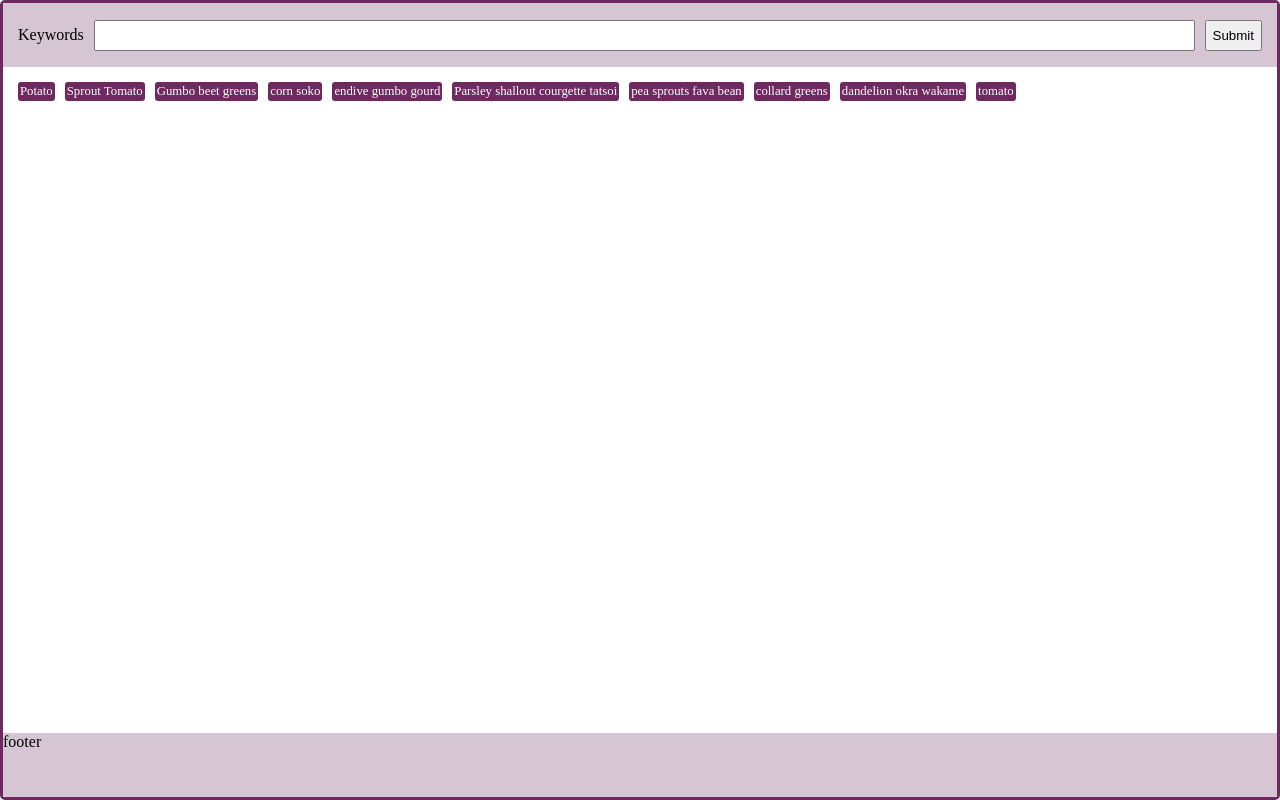
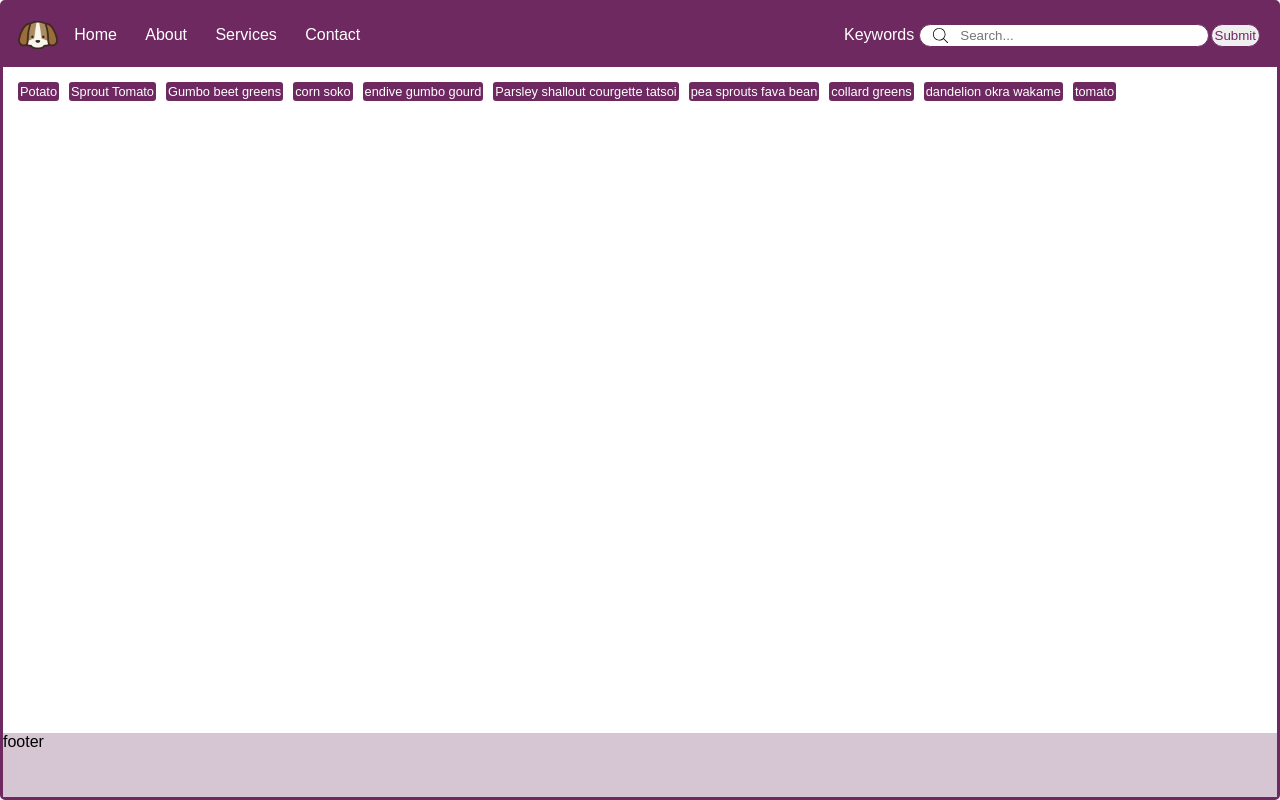
Before and after one commit to SenPatthamawan/homework-shop, a plain HTML site: page index.html in a window 1280 px wide. Drawn offline with Linux system fonts and the light colour scheme.

Commit message:
HW5: add navigation bar & combine keyword bar

```diff
--- a/index.html
+++ b/index.html
@@ -9,9 +9,25 @@
 <body>
     <div class="app">
         <header class="app__header">
-            <span class="app__header__keywords">Keywords</span>
-            <input class="app_header_input" type="text">
-            <button class="app_header_button">Submit</button>
+            <img src="logo-dog.png" class="app__header__logo">
+
+                <nav class="app__header__navbar">
+                    <div class="left-side-nav">
+                        <ul class="nav-list">
+                            <li><a href="#" class="nav-link">Home</a></li>
+                            <li><a href="#" class="nav-link">About</a></li>
+                            <li><a href="#" class="nav-link">Services</a></li>
+                            <li><a href="#" class="nav-link">Contact</a></li>
+                        </ul>
+                    </div>
+
+                <div class="right-side-nav">
+                    <span class="app__header__keywords">Keywords</span>
+                    <input class="app_header_input" type="search" placeholder="Search...">
+                    <!-- <input class="search" type="search" placeholder="Search..."> -->
+                    <button class="app_header_button">Submit</button>
+                </div>
+            </nav>
         </header>
 
         <main class="app__content">
--- a/style.css
+++ b/style.css
@@ -3,6 +3,8 @@
     padding: 0;
     box-sizing: border-box;
 }
+
+@import url('https://fonts.googleapis.com/css2?family=Bigelow+Rules&family=Raleway&family=Roboto:ital,wght@0,400;0,500;1,300&family=Rubik&display=swap');
 
 .app {
     display: flex;
@@ -11,10 +13,11 @@
     height: 100vh;
     border: 3px solid #6f2961;
     border-radius: 5px;
+    font-family: 'Raleway', sans-serif;
 }
 
 .app__header {
-    background: #d6c5d3;
+    background: #6f2961;
     height: 64px;
 
     display: flex;
@@ -22,6 +25,74 @@
     align-items: center;
     padding: 15px;
 }
+
+.app__header__logo {
+    width: 40px;
+}
+
+.app__header__navbar {
+    background: #6f2961;
+    flex: 1;
+    height: 64px;
+    /* width: 700px; */
+    display: flex;
+    /* justify-content: space-between; */
+    /* gap: 2rem; */
+    /* list-style: none; */
+    align-items: center;
+  }
+
+  .nav-list {
+    width: 50%;
+    display: flex;
+    justify-content: space-around;
+    list-style: none;
+    gap: 1rem;
+
+
+  }
+
+  .nav-link {
+    color: white;
+    /* color: white; */
+    text-decoration: none;
+
+  }
+
+  .nav-link:hover {
+    font-style: italic;
+    border-bottom: 2px solid #fff;
+    padding: 4px 0;
+  }
+
+.left-side-nav {
+    flex: 1;
+    /* border: 1px solid yellow; */
+    /* width: 40%; */
+    /* display: flex; */
+    /* justify-content: space-between; */
+}
+
+  .right-side-nav {
+    flex: 1;
+    display: flex;
+    align-items: center;
+    /* justify-content: flex-end; */
+  }
+
+  .app__header__navbar {
+    width: 100%;
+    /* display: flex; */
+    /* height: 120px; */
+  }
+
+  .app__header__keywords {
+    flex: 1;
+    display: flex;
+    justify-content: flex-end;
+    padding: 5px;
+    color: white;
+  }
 
 .app__content {
     background: white;
@@ -35,11 +106,29 @@
 
 .app_header_input {
     flex: 1;
-    padding: 6px;
+
+    /* padding: 3px; */
+    border: 1px solid #6f2961;
+    border-radius: 50px;
+    padding: 3px 3px 3px 40px;
+    background: white url("search.svg") no-repeat 13px;
+
 }
 
+/* input.search {
+    width: 260px;
+    border: 1px solid #555;
+    display: block;
+    padding: 9px 4px 9px 40px;
+    background: transparent url("search.svg") no-repeat 13px;
+} */
+
 .app_header_button {
-    padding: 6px;
+    margin: 2px;
+    padding: 3px;
+    border: 1px solid #6f2961;
+    border-radius: 50px;
+    color:#6f2961;
 }
 
 .nav-block {
```
Also changed, not shown: logo-dog.png (added), search.svg (added).
